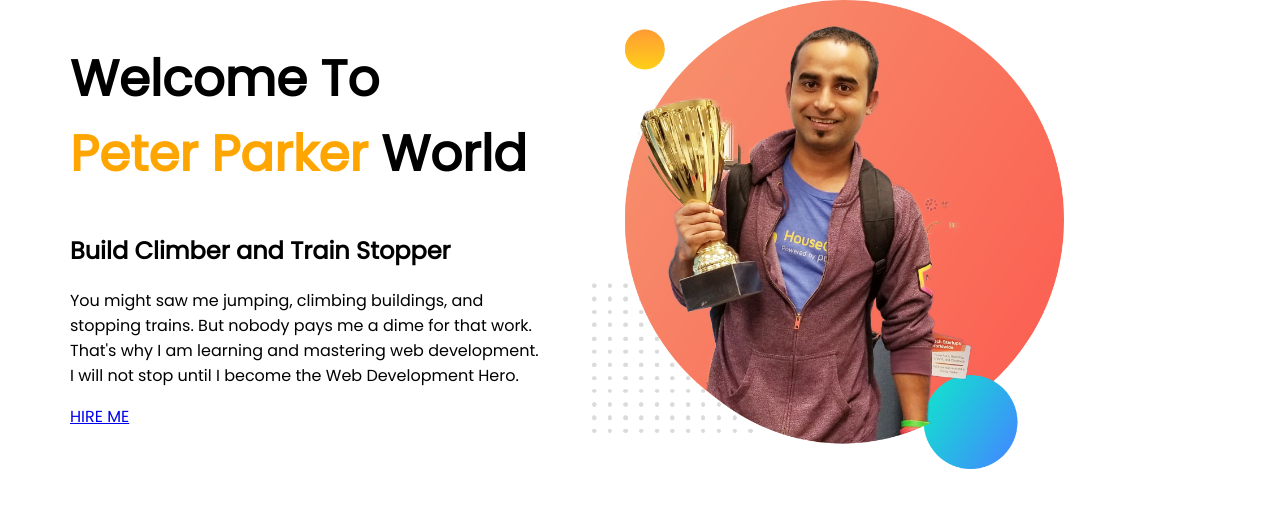
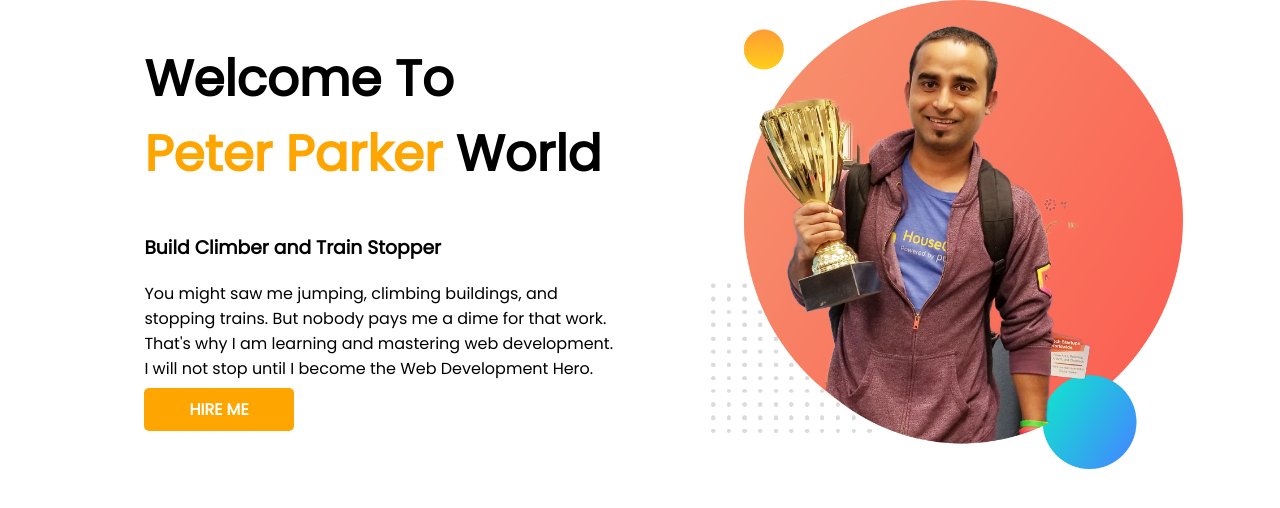
Before and after one commit to ferdousalam007/developer-portfolio, a plain HTML site: page index.html in a window 1280 px wide. Drawn offline with Linux system fonts and the light colour scheme.

Commit message:
top section correction

```diff
--- a/index.html
+++ b/index.html
@@ -15,7 +15,7 @@
     <section class="top-section">
         <div class="half-width">
             <h1>Welcome To <br> <span class="clr-orange">Peter Parker</span> World</h1>
-            <h2>Build Climber and Train Stopper</h2>
+            <h3>Build Climber and Train Stopper</h3>
             <p>You might saw me jumping, climbing buildings, and stopping trains. But nobody pays me a dime for that work. That's why I am learning and mastering web development. I will not stop until I become the Web Development Hero.</p>
             <a class="link-button"  target="_blank" href="https://www.linkedin.com">HIRE ME</a>
         </div>
--- a/style.css
+++ b/style.css
@@ -14,7 +14,7 @@ section{
 }
 .half-width{
     width: 40%;
-    padding: 0 30px 0 20px;
+    padding-left: 8%;
 }
 .clr-orange{
     color: orange;
@@ -22,3 +22,11 @@ section{
 .top-section img{
   width: 100%;
 }
+.link-button {
+    text-decoration: none;
+    background: orange;
+    padding: 10px 45px;
+    border-radius: 5px;
+    color: #fff;
+    font-weight: 700;
+}
```
